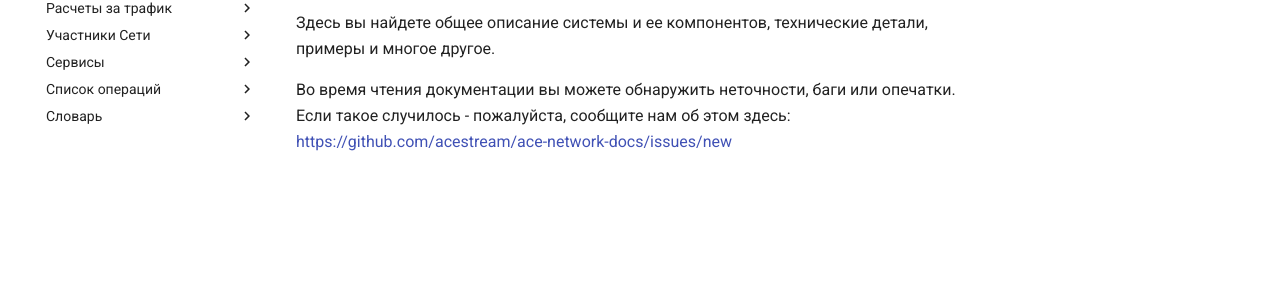
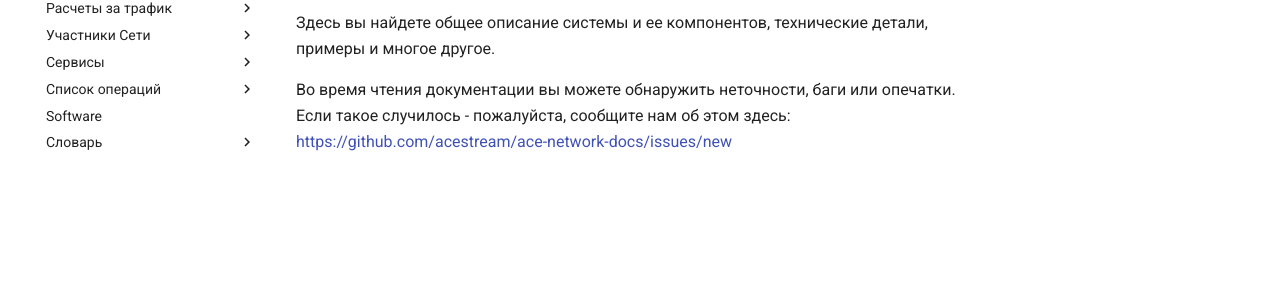
Before and after one commit to acestream/ace-network-docs, an MkDocs documentation site: the page built from docs/index.md, in a window 1280 px wide. Shown: the part 211-511 px from the top of the page. Built offline with MkDocs 1.6.1 and Material for MkDocs 9.7.7, drawn with Linux system fonts in a browser that asks for light colours.

Commit message:
Add "Software" section

```diff
--- a/mkdocs.yml
+++ b/mkdocs.yml
@@ -60,6 +60,7 @@ nav:
     - Purge Devices: list-of-operations/purge-devices.md
     - Remove Device: list-of-operations/remove-device.md
     - Reward Uploaders: list-of-operations/reward-uploaders.md
+  - Software: software/index.md
   - Словарь:
     - Аккаунты и устройства: glossary/accounts-and-devices.md
     - Операции: glossary/operations.md
```
